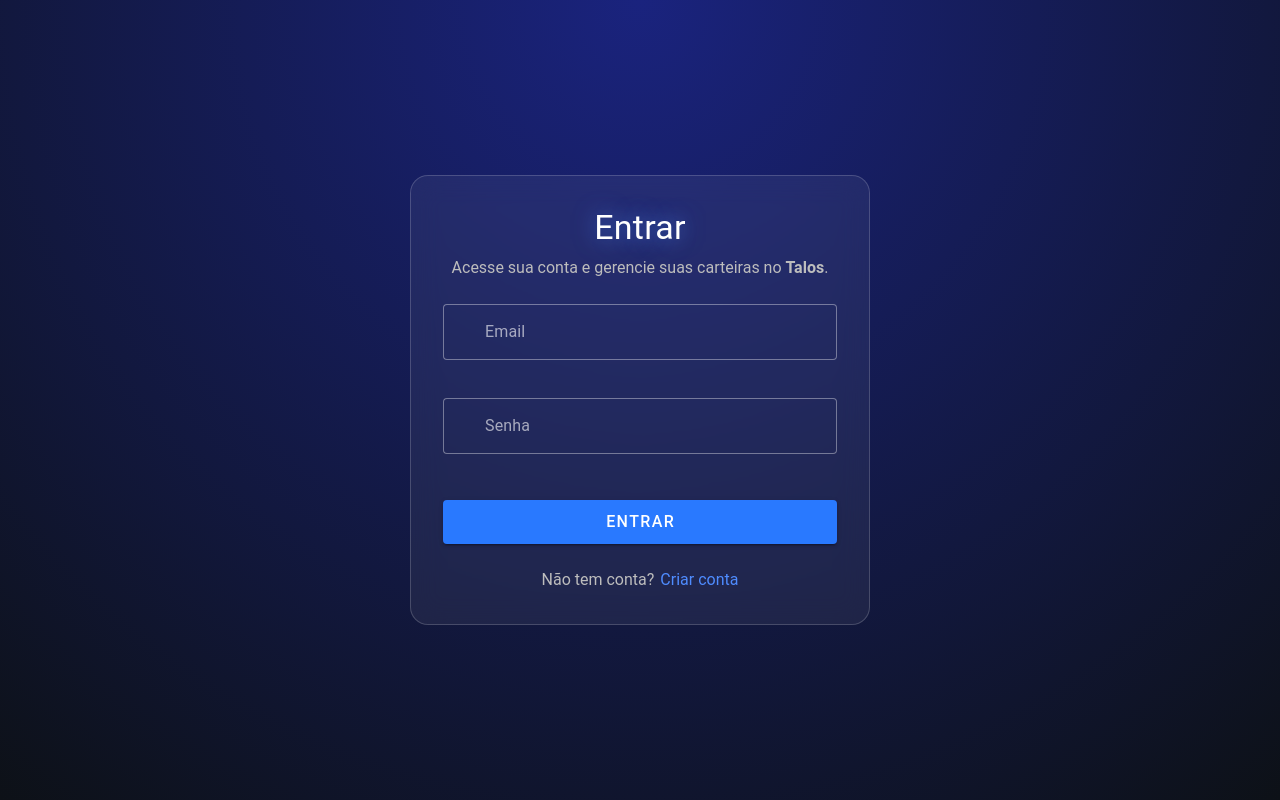
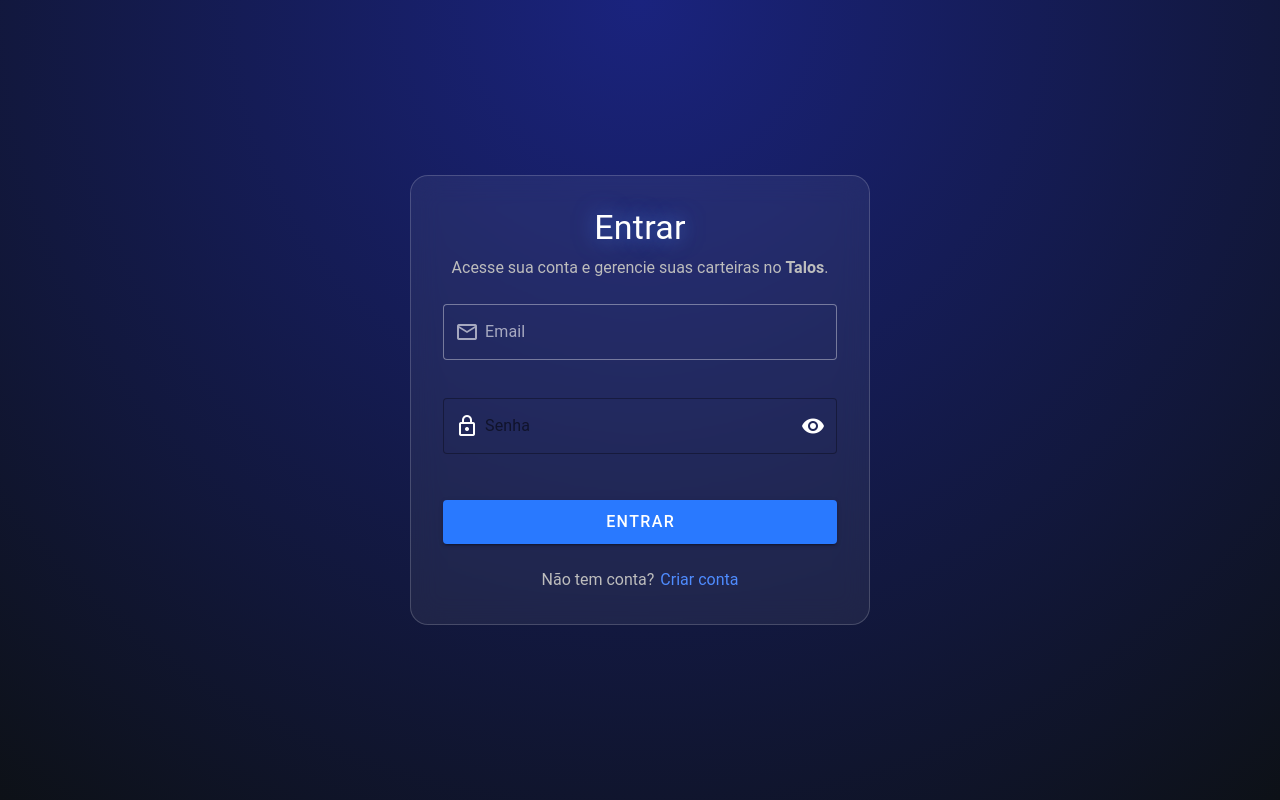
Before and after one commit to dandinCode/frontend-portfolio-manager, a Vue app: page /login in a window 1280 px wide. Built offline with nearby package versions, Linux system fonts and the light colour scheme; no server answers; the HTML template or start-up script is replaced by a standard one.

Commit message:
feat: add icon pra ocultar/exibir senha

```diff
--- a/package.json
+++ b/package.json
@@ -16,6 +16,7 @@
     "format": "prettier --write src/"
   },
   "dependencies": {
+    "@mdi/font": "^7.4.47",
     "axios": "^1.13.2",
     "pinia": "^3.0.3",
     "vue": "^3.5.22",
--- /dev/null
+++ b/src/components/PasswordField.vue
@@ -0,0 +1,50 @@
+<template>
+    <v-text-field v-model="model" :label="label" :type="show ? 'text' : 'password'" variant="outlined"
+        class="password-field" :rules="rules">
+        <template #prepend-inner>
+            <v-icon color="white">mdi-lock-outline</v-icon>
+        </template>
+
+        <template #append-inner>
+            <v-icon color="white" class="cursor-pointer" @click="toggle">
+                {{ show ? 'mdi-eye-off' : 'mdi-eye' }}
+            </v-icon>
+        </template>
+    </v-text-field>
+</template>
+
+<script setup lang="ts">
+import { ref, computed } from 'vue';
+
+interface Props {
+    modelValue: string;
+    label?: string;
+    rules?: ((v: string) => true | string)[];
+}
+
+const props = withDefaults(defineProps<Props>(), {
+    label: 'Senha',
+    rules: () => [],
+});
+
+const emit = defineEmits<{
+    (e: 'update:modelValue', value: string): void;
+}>();
+
+const show = ref(false);
+
+const model = computed({
+    get: () => props.modelValue,
+    set: (value: string) => emit('update:modelValue', value),
+});
+
+function toggle() {
+    show.value = !show.value;
+}
+</script>
+
+<style scoped>
+.password-field .v-icon {
+    opacity: 1;
+}
+</style>
--- a/src/main.ts
+++ b/src/main.ts
@@ -11,6 +11,7 @@
 import { createPinia } from 'pinia'
 import Vue3Toastify from 'vue3-toastify'
 import 'vue3-toastify/dist/index.css'
+import '@mdi/font/css/materialdesignicons.css'
 
 const vuetify = createVuetify({
   components,
--- a/src/views/Login/index.vue
+++ b/src/views/Login/index.vue
@@ -11,8 +11,7 @@
             <v-text-field v-model="email" label="Email" type="email" variant="outlined"
                 prepend-inner-icon="mdi-email-outline" class="text-white mb-4" />
 
-            <v-text-field v-model="password" label="Senha" type="password" variant="outlined"
-                prepend-inner-icon="mdi-lock-outline" class="text-white mb-6" />
+            <PasswordField v-model="password" class="mb-6" />
 
             <v-btn color="blue-accent-3" size="large" block :loading="loading" :disabled="loading" @click="handleLogin">
                 Entrar
@@ -32,6 +31,7 @@
 import { notify } from '@/utils/toast';
 import { login } from '@/services/user';
 import { isValidEmail } from '@/utils/validators';
+import PasswordField from '@/components/PasswordField.vue';
 const router = useRouter();
 
 const email = ref('');
--- a/src/views/Register/index.vue
+++ b/src/views/Register/index.vue
@@ -15,8 +15,7 @@
             <v-text-field v-model="email" label="Email" type="email" variant="outlined"
                 prepend-inner-icon="mdi-email-outline" class="text-white mb-4" />
 
-            <v-text-field v-model="password" label="Senha" type="password" variant="outlined"
-                prepend-inner-icon="mdi-lock-outline" class="text-white mb-6" />
+            <PasswordField v-model="password" class="mb-6" />
 
             <v-btn color="blue-accent-3" size="large" block :loading="loading" :disabled="loading"
                 @click="handleRegister">
@@ -36,6 +35,7 @@
 import { notify } from '@/utils/toast';
 import { createUser } from '@/services/user';
 import { isValidEmail, isValidName, isValidPassword } from '@/utils/validators';
+import PasswordField from '@/components/PasswordField.vue';
 
 const name = ref('');
 const email = ref('');
```
Also changed, not shown: 1 other file (tests, documents, lock files or other folders).
